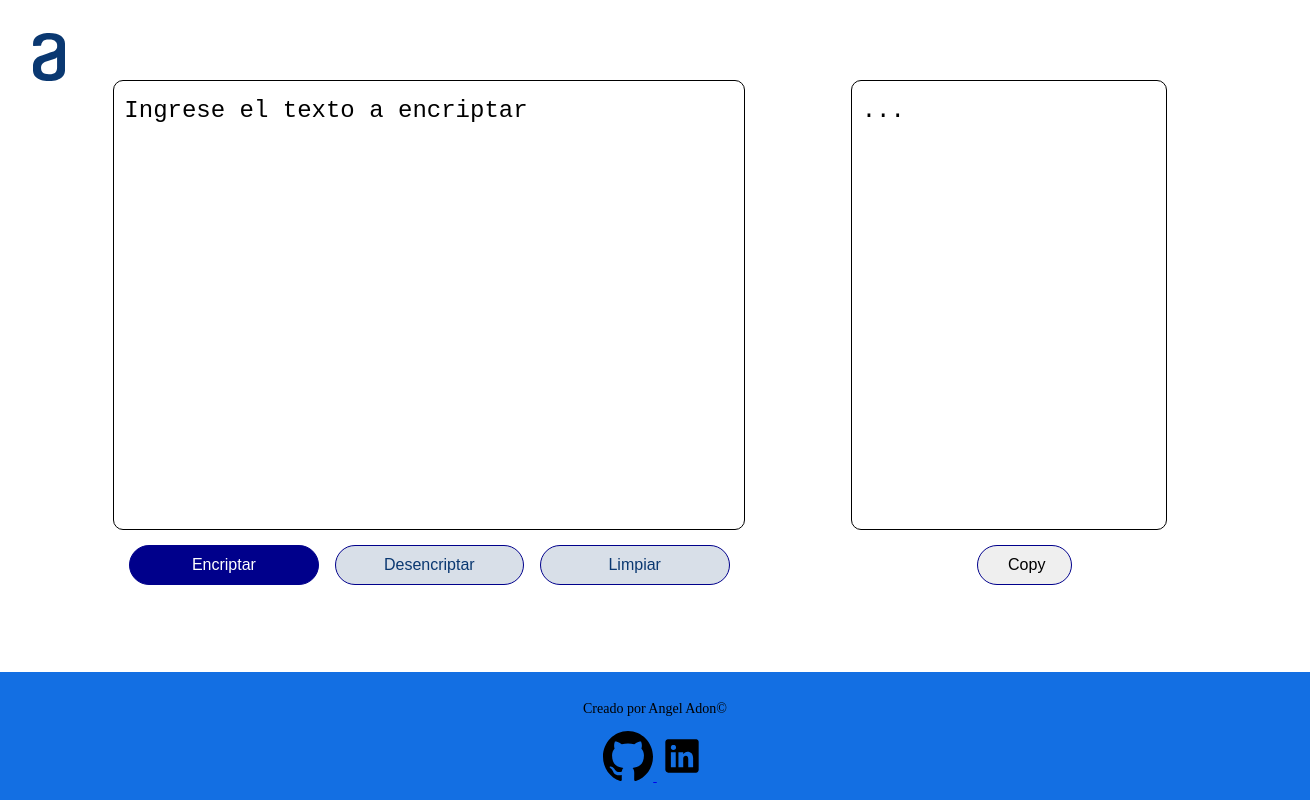
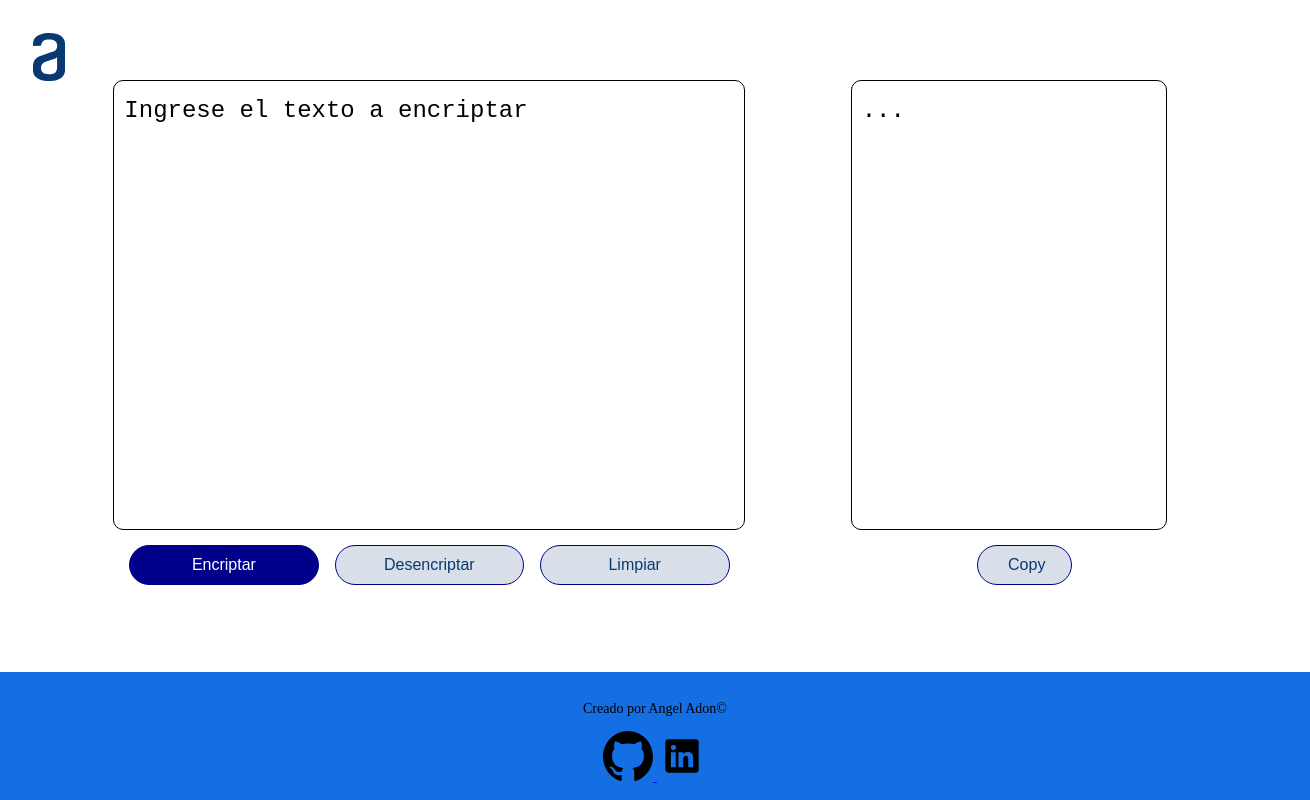
Before and after one commit to davida2901/encriptor-challenge, a plain HTML site: page index.html in a window 1280 px wide. Shown: the whole page, 1310 px wide, since content can reach past the window. Drawn offline with Linux system fonts and the light colour scheme.

Commit message:
Fixed the footer

```diff
--- a/style.css
+++ b/style.css
@@ -76,7 +76,8 @@ button {
 }
 
 .decryptor-button,
-.clean-button {
+.clean-button,
+.copy-button {
   background-color: #d8dfe8;
   color: #0a3871;
 }
@@ -93,6 +94,10 @@ button {
   background-color: #7aaae8;
   font-size: 17px;
 }
+.copy-button:hover {
+  background-color: #7aaae8;
+  font-size: 17px;
+}
 
 .copy-button{
     margin: 5px 40%;
@@ -100,7 +105,7 @@ button {
 
 footer {
   font-size: 14px;
-  position: fixed;
+  position: absolute;
   left: 0;
   bottom: 0;
   margin: none;
```
